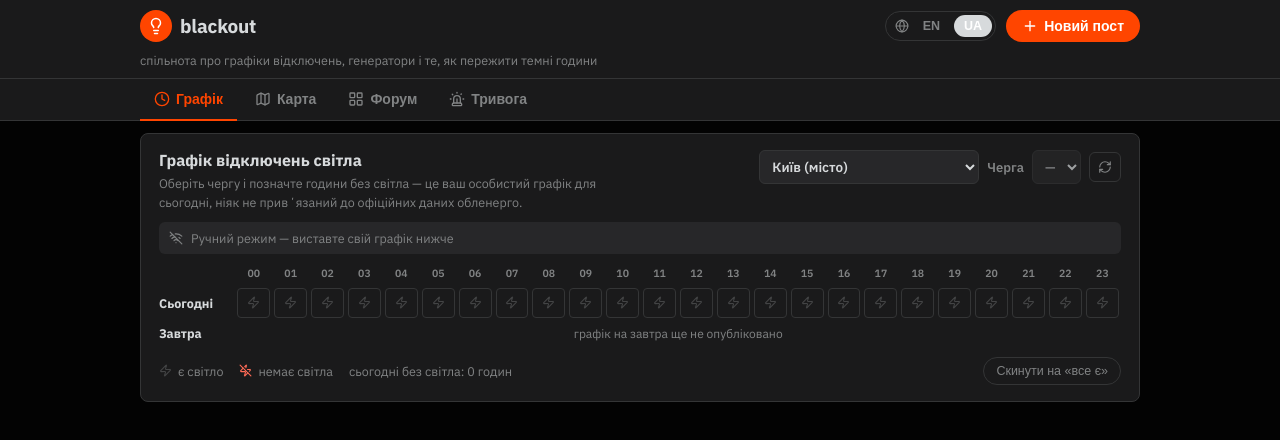
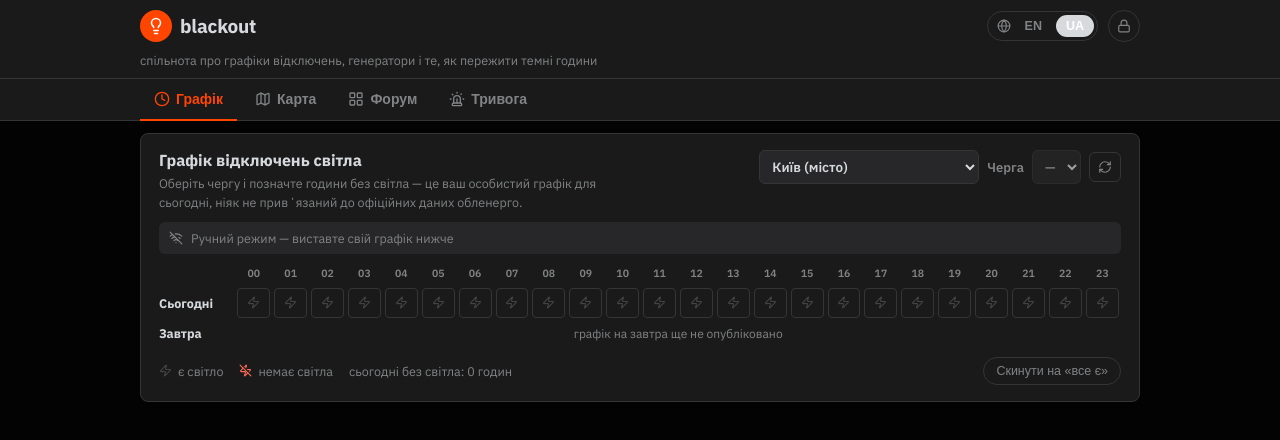
Before and after one commit to artemdryn584-code/blackout-site, a React (Vite) app: page / in a window 1280 px wide. Shown: the top 440 px of the page. Built offline with nearby package versions, Linux system fonts and the light colour scheme; no server answers; the database is empty.

Commit message:
feat: gate post creation behind Supabase Auth (owner email only)
Co-Authored-By: Claude Sonnet 5 <noreply@anthropic.com>

```diff
--- a/src/App.jsx
+++ b/src/App.jsx
@@ -1,5 +1,5 @@
 import React, { useState, useMemo, useEffect, useRef } from "react";
-import { ArrowBigUp, ArrowBigDown, MessageSquare, Plus, X, Clock, Fuel, BatteryCharging, AlertTriangle, Lightbulb, MapPin, Home, Globe, Siren, ExternalLink, RefreshCw, Wifi, WifiOff, LayoutGrid, Map as MapIcon, Zap, ZapOff } from "lucide-react";
+import { ArrowBigUp, ArrowBigDown, MessageSquare, Plus, X, Clock, Fuel, BatteryCharging, AlertTriangle, Lightbulb, MapPin, Home, Globe, Siren, ExternalLink, RefreshCw, Wifi, WifiOff, LayoutGrid, Map as MapIcon, Zap, ZapOff, Lock, Unlock } from "lucide-react";
 import { supabase, supabaseConfigured } from "./lib/supabaseClient";
 
 const BACKEND_URL = "https://outage-schedule-backend.onrender.com";
@@ -1285,6 +1285,16 @@ export default function LedgerForum() {
   const [sort, setSort] = useState("top");
   const [openPost, setOpenPost] = useState(null);
   const [showCompose, setShowCompose] = useState(false);
+  const [session, setSession] = useState(null);
+  useEffect(() => {
+    if (!supabase) return;
+    supabase.auth.getSession().then(({ data }) => setSession(data.session));
+    const { data: listener } = supabase.auth.onAuthStateChange((_event, newSession) => {
+      setSession(newSession);
+    });
+    return () => listener.subscription.unsubscribe();
+  }, []);
+  const isAdmin = Boolean(session);
   const [voteState, setVoteState] = useState({});
   const [commentDraft, setCommentDraft] = useState("");
   const [composeTitle, setComposeTitle] = useState("");
@@ -1531,6 +1541,25 @@ export default function LedgerForum() {
     return list;
   }, [posts, activeSection, sort]);
 
+  async function handleAdminClick() {
+    if (!supabase) return;
+    if (isAdmin) {
+      const confirmMsg = lang === "ua" ? "Вийти з режиму адміна?" : "Log out of admin mode?";
+      if (window.confirm(confirmMsg)) {
+        await supabase.auth.signOut();
+      }
+      return;
+    }
+    const email = window.prompt(lang === "ua" ? "Email:" : "Email:");
+    if (!email) return;
+    const password = window.prompt(lang === "ua" ? "Пароль:" : "Password:");
+    if (!password) return;
+    const { error } = await supabase.auth.signInWithPassword({ email, password });
+    if (error) {
+      window.alert(lang === "ua" ? "Не вдалося увійти: перевір email і пароль" : "Sign-in failed: check email and password");
+    }
+  }
+
   function castVote(postId, dir) {
     const current = voteState[postId] || 0;
     const next = current === dir ? 0 : dir;
@@ -1722,11 +1751,29 @@ export default function LedgerForum() {
               ))}
             </div>
             <button
-              onClick={() => setShowCompose(true)}
-              style={{ display: "flex", alignItems: "center", gap: 6, background: orange, color: "#fff", border: "none", borderRadius: 999, padding: "8px 16px", fontWeight: 700, fontSize: 14, cursor: "pointer" }}
+              onClick={handleAdminClick}
+              title={isAdmin
+                ? (lang === "ua" ? "Режим адміна (вийти)" : "Admin mode (log out)")
+                : (lang === "ua" ? "Вхід для адміна" : "Admin login")}
+              style={{
+                display: "flex", alignItems: "center", justifyContent: "center",
+                width: 32, height: 32, borderRadius: 999,
+                border: `1px solid ${border}`,
+                background: isAdmin ? orange : "transparent",
+                color: isAdmin ? "#fff" : textSoft,
+                cursor: "pointer",
+              }}
             >
-              <Plus size={16} /> {t.newPost}
+              {isAdmin ? <Unlock size={14} /> : <Lock size={14} />}
             </button>
+            {isAdmin && (
+              <button
+                onClick={() => setShowCompose(true)}
+                style={{ display: "flex", alignItems: "center", gap: 6, background: orange, color: "#fff", border: "none", borderRadius: 999, padding: "8px 16px", fontWeight: 700, fontSize: 14, cursor: "pointer" }}
+              >
+                <Plus size={16} /> {t.newPost}
+              </button>
+            )}
           </div>
         </div>
         <div style={{ maxWidth: 1000, margin: "0 auto", padding: "0 20px 10px", display: "flex", alignItems: "center", gap: 10, flexWrap: "wrap" }}>
```
